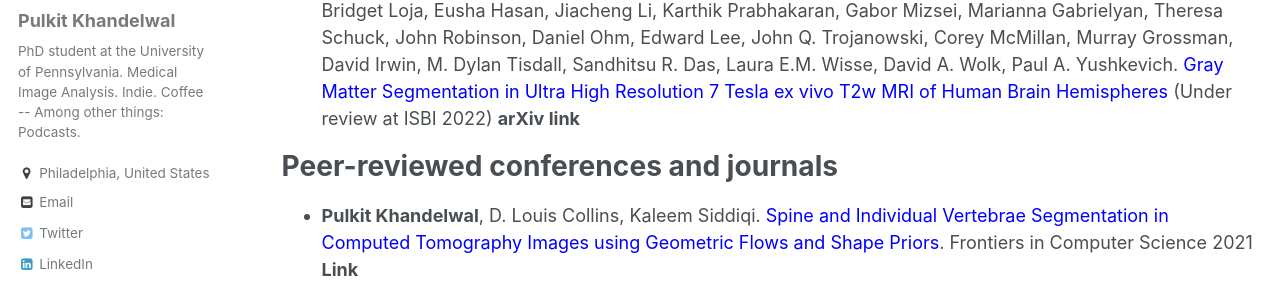
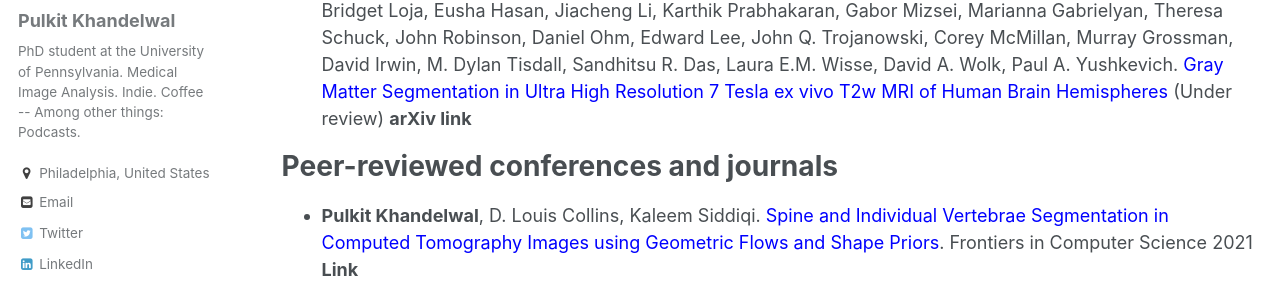
Before and after one commit to Pulkit-Khandelwal/pulkit-khandelwal.github.io, a Jekyll site: the page built from _pages/publications.md, in a window 1280 px wide and 900 px high, scrolled down 324 px. Shown: the part 179-466 px from the top of the window. Built offline with Jekyll 4.4.1, drawn with Linux system fonts in a browser that asks for light colours.

Commit message:
Update publications.md

```diff
--- a/_pages/publications.md
+++ b/_pages/publications.md
@@ -16,7 +16,7 @@
 Judy Hung, Joseph H. Gorman III, Alison M. Pouch, Robert C. Gorman, and Paul A. Yushkevich. Fully
 <span style="color:blue">Automated 3D Segmentation and Diffeomorphic Medial Modeling of the Left Ventricle Mitral Valve Complex
 in Ischemic Mitral Regurgitation</span> [Under Review at Medical Image Analysis Journal]
-* **Pulkit Khandelwal**, Shokufeh Sadaghiani, Sadhana Ravikumar, Sydney Lim, Sanaz Arezoumandan, Claire Peterson, Eunice Chung, Madigan Bedard, Noah Capp, Ranjit Ittyerah, Elyse Migdal, Grace Choi, Emily Kopp, Bridget Loja, Eusha Hasan, Jiacheng Li, Karthik Prabhakaran, Gabor Mizsei, Marianna Gabrielyan, Theresa Schuck, John Robinson, Daniel Ohm, Edward Lee, John Q. Trojanowski, Corey McMillan, Murray Grossman, David Irwin, M. Dylan Tisdall, Sandhitsu R. Das, Laura E.M. Wisse, David A. Wolk, Paul A. Yushkevich. <span style="color:blue">Gray Matter Segmentation in Ultra High Resolution 7 Tesla ex vivo T2w MRI of Human Brain Hemispheres</span> (Under review at ISBI 2022) [**arXiv link**](https://arxiv.org/abs/2110.07711)
+* **Pulkit Khandelwal**, Shokufeh Sadaghiani, Sadhana Ravikumar, Sydney Lim, Sanaz Arezoumandan, Claire Peterson, Eunice Chung, Madigan Bedard, Noah Capp, Ranjit Ittyerah, Elyse Migdal, Grace Choi, Emily Kopp, Bridget Loja, Eusha Hasan, Jiacheng Li, Karthik Prabhakaran, Gabor Mizsei, Marianna Gabrielyan, Theresa Schuck, John Robinson, Daniel Ohm, Edward Lee, John Q. Trojanowski, Corey McMillan, Murray Grossman, David Irwin, M. Dylan Tisdall, Sandhitsu R. Das, Laura E.M. Wisse, David A. Wolk, Paul A. Yushkevich. <span style="color:blue">Gray Matter Segmentation in Ultra High Resolution 7 Tesla ex vivo T2w MRI of Human Brain Hemispheres</span> (Under review) [**arXiv link**](https://arxiv.org/abs/2110.07711)
 
 
 **Peer-reviewed conferences and journals**
```
